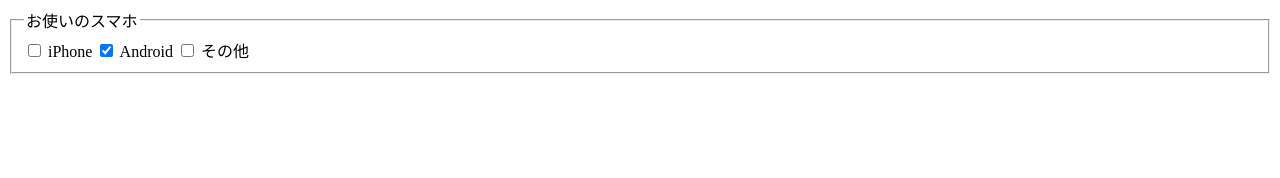
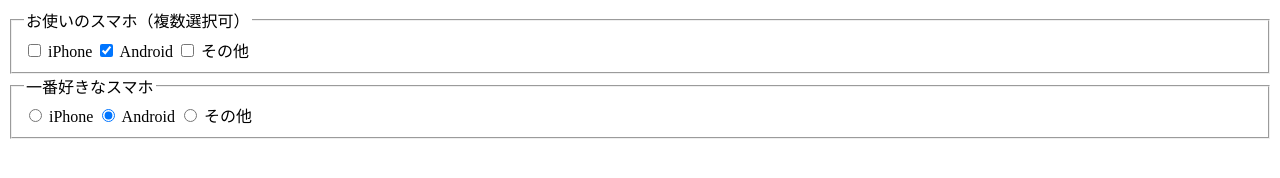
Before and after one commit to Ryo-15/My-HTML, a plain HTML site: page index2.html in a window 1280 px wide. Drawn offline with Linux system fonts and the light colour scheme.

Commit message:
[finish]basic_html_form_lesson5

```diff
--- a/index2.html
+++ b/index2.html
@@ -6,11 +6,17 @@
 </head>
 <body>
   <fieldset>
-    <legend>お使いのスマホ</legend>
+    <legend>お使いのスマホ（複数選択可）</legend>
     <label for=""><input type="checkbox"> iPhone</label>
     <label for=""><input type="checkbox" checked> Android</label>
     <label for=""><input type="checkbox"> その他</label>
   </fieldset>
+  <fieldset>
+    <legend>一番好きなスマホ</legend>
+    <label for=""><input type="radio" name="phone"> iPhone</label>
+    <label for=""><input type="radio" name="phone" checked> Android</label>
+    <label for=""><input type="radio" name="phone"> その他</label>
+  </fieldset>
   </select>
 </body>
 </html>
```
